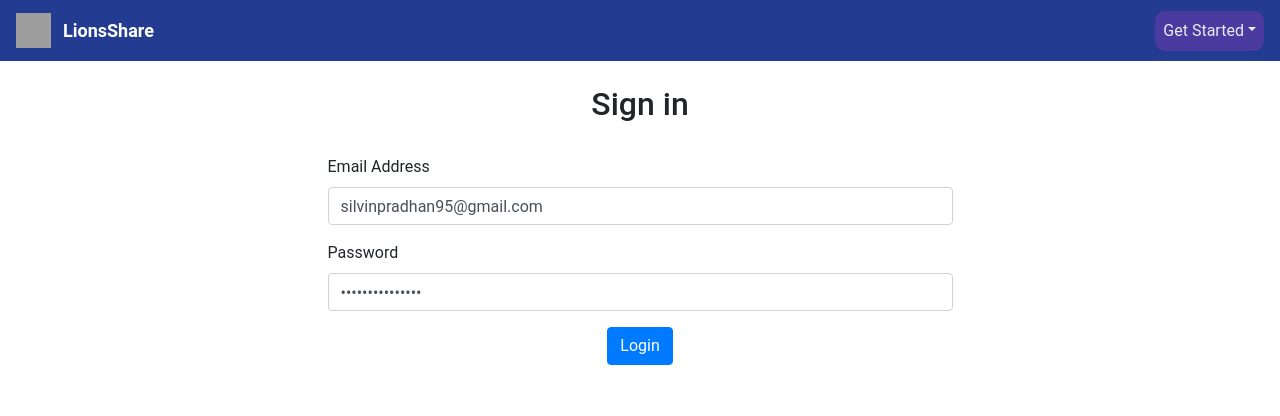
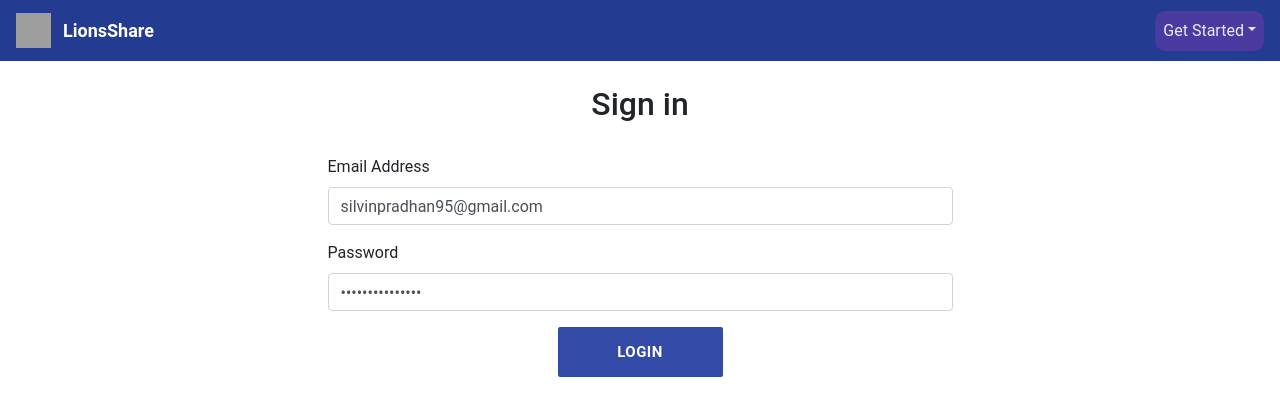
Before and after one commit to SilvinPradhan/LionsShareBlog, a Next.js app in the folder client/: page /signin in a window 1280 px wide. Shown: the top 416 px of the page. Built offline with nearby package versions, Linux system fonts and the light colour scheme; grey boxes are pictures that could not be loaded.

Commit message:
resolved the issue with custom button error

```diff
--- a/client/components/Component.module.css
+++ b/client/components/Component.module.css
@@ -36,7 +36,7 @@
 	line-height: 50px;
 	padding: 0 35px 0 35px;
 	font-size: 15px;
-	background-color: #329962;
+	background-color: #334aa6;
 	color: white;
 	text-transform: uppercase;
 	font-weight: bolder;
@@ -47,6 +47,6 @@
 
 .custom_button:hover {
 	background-color: white;
-	color: #329962;
-	border: 1px solid #329962;
+	color: #334aa6;
+	border: 1px solid #334aa6;
 }
--- a/client/components/auth/SignIn.component.jsx
+++ b/client/components/auth/SignIn.component.jsx
@@ -3,6 +3,8 @@ import { signin, authenticate, isAuthenticated } from '../../actions/auth'
 import { ToastContainer, toast } from 'react-toastify';
 import 'react-toastify/dist/ReactToastify.css';
 import Router from 'next/router';
+import CustomButton from '../custom-button/custom-button.component';
+import styles from '../Component.module.css'
 
 const SignInComponent = () => {
     const [values, setValues] = useState({
@@ -39,7 +41,7 @@ const SignInComponent = () => {
                 authenticate(data, () => {
                     Router.push(`/`)
                 })
-                toast.info(`You have signed in as ${data.name}`)
+                toast.success(`You have signed in as ${user.name}`)
             }
         })
 
@@ -69,7 +71,7 @@ const SignInComponent = () => {
                 </div>
                 {/* Submit */}
                 <div className="form-group col text-center">
-                    {loading ? (<img src="/spinner.png" width="100px" height="100px" alt="Loading..." />) : (<button className="btn btn-primary" disabled={!isEnabled}>Login</button>)}
+                    {loading ? (<img src="/spinner.png" width="100px" height="100px" alt="Loading..." />) : (<CustomButton className={styles.custom_button} disabled={!isEnabled}>Login</CustomButton>)}
                 </div>
             </form>
         )
```
